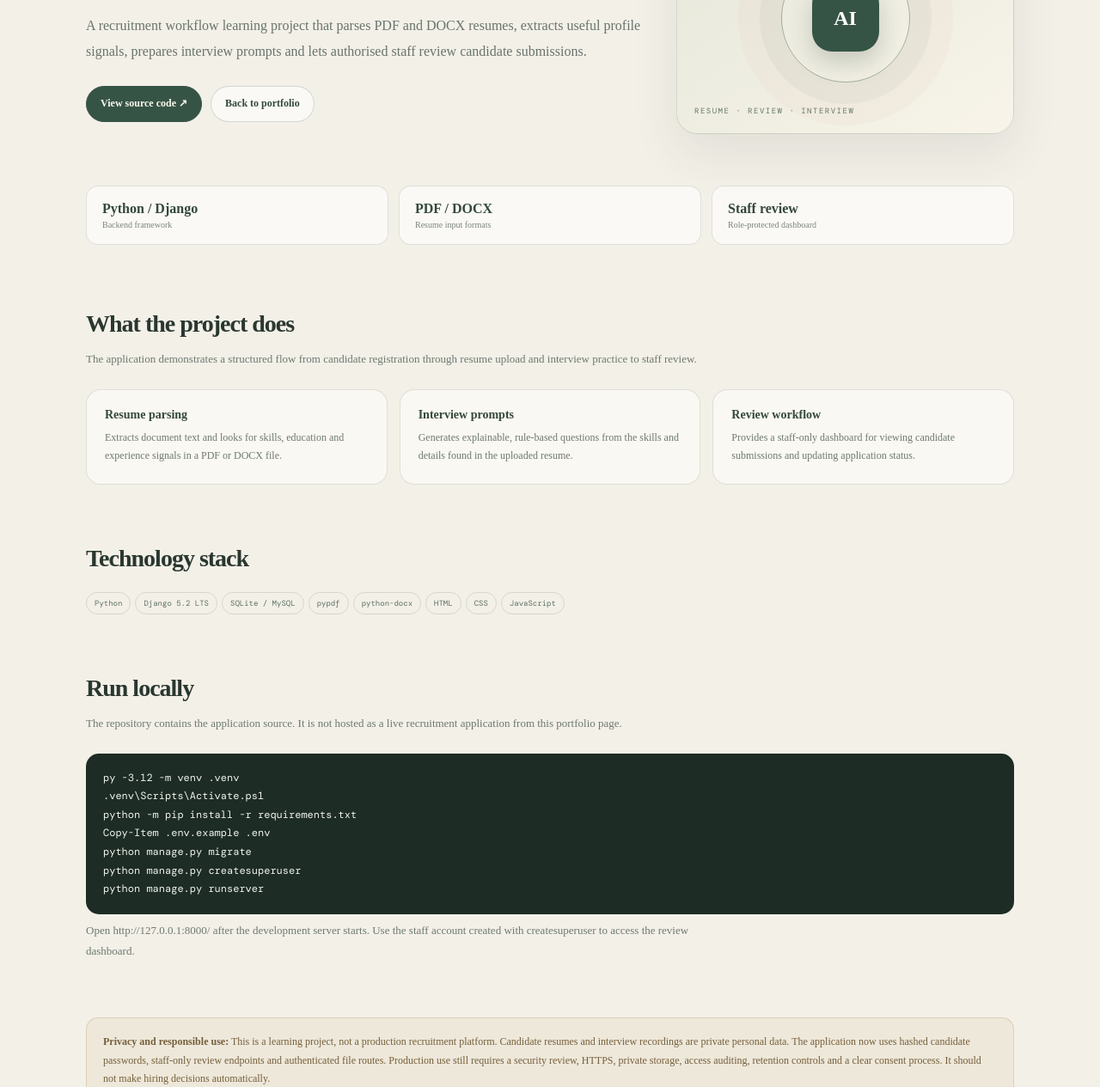
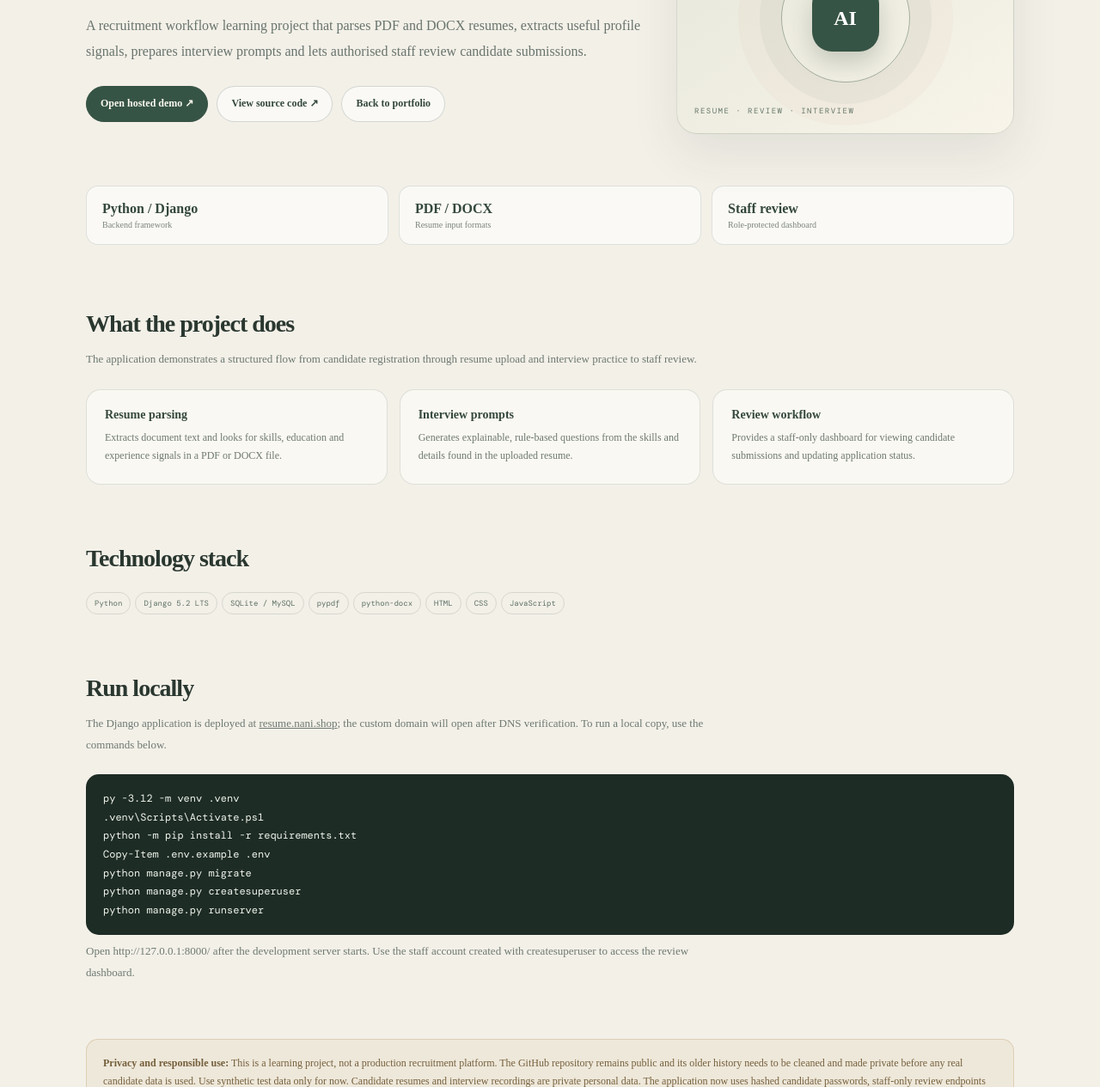
Before and after one commit to tullurinani/nani26-portfolio, a plain HTML site: page projects/resume-analyzer/index.html in a window 1280 px wide. Shown: the part 275-1540 px from the top of the page at 86% size. Drawn offline with nearby package versions, Linux system fonts and the light colour scheme.

Commit message:
Link hosted Resume Analyzer demo and add safety note

```diff
--- a/projects/resume-analyzer/index.html
+++ b/projects/resume-analyzer/index.html
@@ -24,7 +24,8 @@
         <h1>Resume Analyzer <span class="project-gradient">AI.</span></h1>
         <p class="project-lead">A recruitment workflow learning project that parses PDF and DOCX resumes, extracts useful profile signals, prepares interview prompts and lets authorised staff review candidate submissions.</p>
         <div class="project-actions">
-          <a class="project-btn" href="https://github.com/tullurinani/Resume-Analyzer" target="_blank" rel="noopener noreferrer">View source code ↗</a>
+          <a class="project-btn" href="https://resume.nani.shop" target="_blank" rel="noopener noreferrer">Open hosted demo ↗</a>
+          <a class="project-btn secondary" href="https://github.com/tullurinani/Resume-Analyzer" target="_blank" rel="noopener noreferrer">View source code ↗</a>
           <a class="project-btn secondary" href="/">Back to portfolio</a>
         </div>
       </div>
@@ -54,7 +55,7 @@
 
     <section class="project-section">
       <h2>Run locally</h2>
-      <p class="project-section-intro">The repository contains the application source. It is not hosted as a live recruitment application from this portfolio page.</p>
+      <p class="project-section-intro">The Django application is deployed at <a href="https://resume.nani.shop">resume.nani.shop</a>; the custom domain will open after DNS verification. To run a local copy, use the commands below.</p>
       <pre class="project-code">py -3.12 -m venv .venv
 .venv\Scripts\Activate.ps1
 python -m pip install -r requirements.txt
@@ -65,7 +66,7 @@ python manage.py runserver</pre>
       <p class="project-section-intro">Open http://127.0.0.1:8000/ after the development server starts. Use the staff account created with createsuperuser to access the review dashboard.</p>
     </section>
 
-    <div class="project-notice"><strong>Privacy and responsible use:</strong> This is a learning project, not a production recruitment platform. Candidate resumes and interview recordings are private personal data. The application now uses hashed candidate passwords, staff-only review endpoints and authenticated file routes. Production use still requires a security review, HTTPS, private storage, access auditing, retention controls and a clear consent process. It should not make hiring decisions automatically.</div>
+    <div class="project-notice"><strong>Privacy and responsible use:</strong> This is a learning project, not a production recruitment platform. The GitHub repository remains public and its older history needs to be cleaned and made private before any real candidate data is used. Use synthetic test data only for now. Candidate resumes and interview recordings are private personal data. The application now uses hashed candidate passwords, staff-only review endpoints and authenticated file routes. Production use still requires a security review, HTTPS, private storage, access auditing, retention controls and a clear consent process. It should not make hiring decisions automatically.</div>
   </main>
   <footer class="project-footer"><span>© <span id="year"></span> Nani Tulluri</span><a href="https://github.com/tullurinani/Resume-Analyzer" target="_blank" rel="noopener noreferrer">GitHub source ↗</a></footer>
 </div>
```
